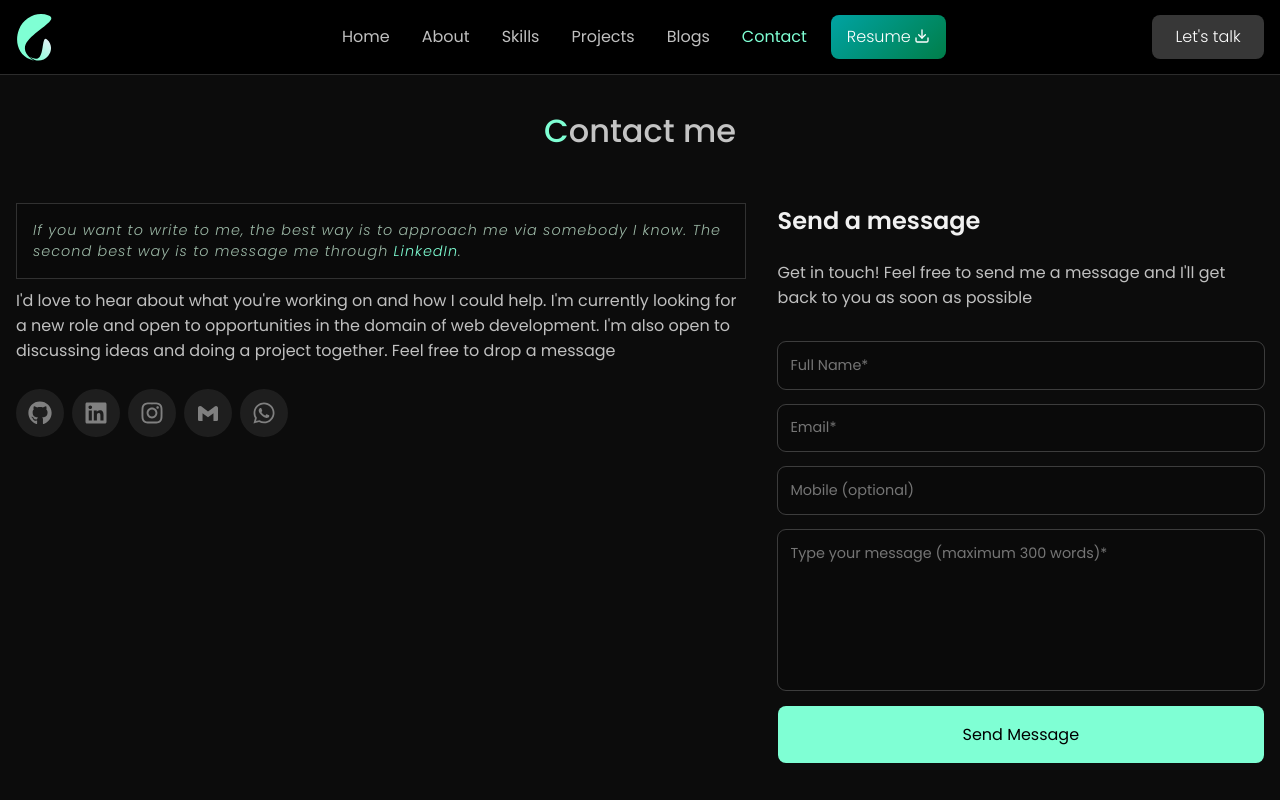
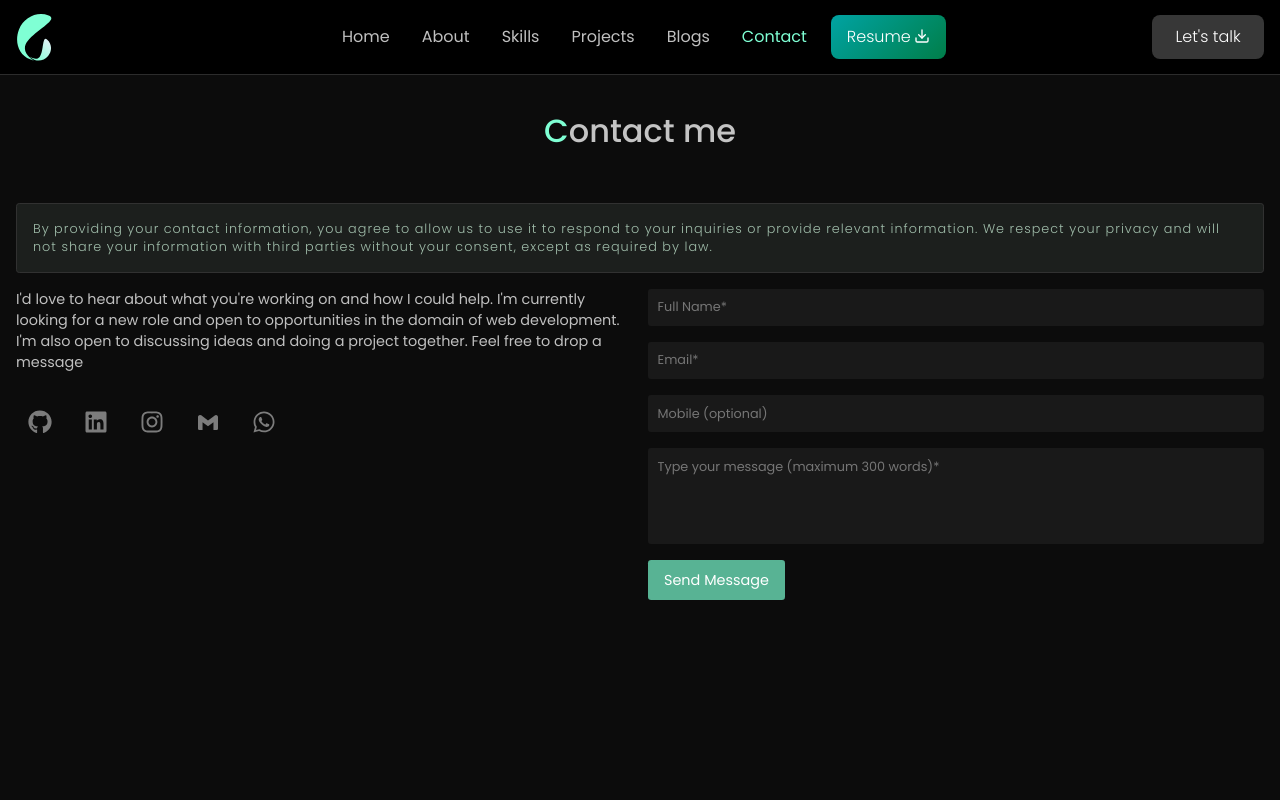
Before and after one commit to GanpatHada/my_portfolio, a React (Vite) app: page /contact in a window 1280 px wide. Built offline with nearby package versions, Linux system fonts and the light colour scheme; no server answers.

Commit message:
refactor : contact form

```diff
--- a/src/components/card/Card.css
+++ b/src/components/card/Card.css
@@ -32,13 +32,13 @@
 .card h1{
     color: rgb(201, 201, 201);
     padding: 0.5rem 0rem;
-    font-weight: 600;
-    font-size: 1.2rem;
+    font-weight: 500;
+    font-size: 1rem;
 
 }
 .card p{
     color: rgb(131, 131, 131);
-    font-size: 0.9rem;
+    font-size: 0.8rem;
     font-family: "Poppins";
 
 }
@@ -69,10 +69,10 @@
 
 @media screen and (max-width:540px){
     .card h1{
-        font-size: 1rem;
+        font-size: 0.9rem;
     }
     .card p{
-        font-size: 0.8rem;
+        font-size: 0.7rem;
     }
 
     .card .card-info-section{
--- a/src/components/mobile_nav/MobileNav.css
+++ b/src/components/mobile_nav/MobileNav.css
@@ -61,19 +61,21 @@
 
 }
 #resume-button-mobile{
-    display: block;
+    display: flex;
     background: linear-gradient(135deg, rgb(0, 163, 163), #008f53e1);
     color: white;
     margin: 1rem;
-    text-align: center;
+    align-items: center;
+    justify-content: center;
     font-size: 1.2rem;
-    padding: 1rem;
+    padding: 0.6rem 1rem;
     border-radius: 0.5rem;
 }
 #resume-button-mobile span{
     font-size: 1.5rem;
     position: relative;
     top: 0.3rem;
+    left: 0.5rem;
 }
 #close-button{
     color: rgb(212, 212, 212);
--- a/src/pages/contact/Contact.css
+++ b/src/pages/contact/Contact.css
@@ -1,7 +1,12 @@
 #contact-form-wrapper{
     height: 100%;
-    display: flex;
-    gap: 2rem;
+    display: grid;
+    grid-template-columns: repeat(2,1fr);
+    gap: 1rem;
+    height: fit-content;
+}
+#contact-form-wrapper > section:first-child{
+    grid-column: 1 / 3;
 }
 #contact-page section{
     display: flex;
@@ -11,23 +16,26 @@
     flex: 1.5;
     gap: 0.6rem;
 
+
+
+
+
 }
-#contact-page #info-section h1{
-    font-size: 3rem;
-    color: whitesmoke;
-}
+
 #contact-page #contact-recommend{
     color: rgba(216, 255, 229, 0.705);
-    font-size: 0.9rem;
-    font-style: italic;
+    font-size: 0.8rem;
     padding: 1rem;
-    background-color: rgba(0, 0, 0, 0.171);
+    background-color: rgba(43, 48, 46, 0.541);
     border: 1px solid rgb(49, 49, 49);
     font-weight: 300;
     letter-spacing: 1px;
+    border-radius: 0.2rem;
+    height: fit-content;
+
 }
 #contact-page #info-section h4{
-    font-size: 1rem;
+    font-size: 0.9rem;
     color:var(--primary-text);
     font-weight: 400;
 }
@@ -48,40 +56,41 @@
 }
 #contact-page #form-section textarea{
     display: block;
-    height: 10rem;
+    height: 6rem;
     width: 100%;
     resize: none;
     font-family: inherit;
 
 }
 #contact-page #form-section .form-inputs{
-    font-size: 0.9rem;
-    padding: 0.8rem;
-    border-radius: 0.5rem;
+    font-size: 0.8rem;
+    padding: 0.6rem;
+    border-radius: 0.2rem;
     border: none;
-    outline: 1px solid rgba(128, 128, 128, 0.425);
     color: rgb(236, 236, 236);
-    background-color: rgba(0, 0, 0, 0.199);
+    background-color: rgba(41, 41, 41, 0.473);
     transition: 0.2s  linear;
     font-family: inherit;
 
 
 }
 #contact-page #form-section .form-inputs:focus{
-    box-shadow:1px 1px 5px 1px rgba(127, 255, 212, 0.432),-1px -1px 5px 1px rgba(127, 255, 212, 0.438)
+    outline: none;
+    background-color: rgba(128, 128, 128, 0.199);
 }
 
 #contact-page #form-section #send-message-button{
-    font-size: 1rem;
-    padding: 1rem;
-    background-color: aquamarine;
-    border-radius: 0.5rem;
+    font-size: 0.9rem;
+    padding: 0.6rem 1rem;
+    background-color: rgb(88, 179, 148);
+    border-radius: 0.2rem;
     transition: 0.2s;
-    color: black;
+    color: white;
     font-family: inherit;
+    width: fit-content;
 }
 #contact-page #form-section #send-message-button:hover{
-    background-color: rgb(96, 184, 154);
+    background-color: rgb(100, 204, 169);
 }
 #contact-page #form-section #send-message-button:active{
     background-color: rgb(177, 255, 229);
@@ -94,23 +103,52 @@
 #contact-page #social-links .social-link{
     height: 3rem;
     width: 3rem;
-    background-color: rgba(155, 155, 155, 0.13);
     border-radius: 1.5rem;
     font-size: 1.5rem;
-    color: gray;
+    color: rgb(124, 124, 124);
     transition: 0.2s ease-in;
     cursor: pointer;
+    position: relative;
+    background-color: transparent;
+    z-index: 1;
+
+
+
+}
+#contact-page #social-links .social-link::before{
+    content: "";
+    position: absolute;
+    top: 50%;
+    left: 50%;
+    transform: translate(-50%,-50%);
+    height: 0rem;
+    width: 0rem;
+    background-color: rgba(255, 255, 255, 0.233);
+    transition: 0.2s ease-in-out;
+    border-radius: 1.5rem;
+    z-index: -1;
+
+
 }
 #contact-page #social-links .social-link:hover{
-    color: rgb(214, 214, 214);
-    background-color: rgb(63, 63, 63);
+    color: whitesmoke;
+}
+#contact-page #social-links .social-link:hover::before{
+    height: 3rem;
+    width: 3rem;
+
 }
 @media screen and (max-width:768px) {
     #contact-form-wrapper{
+        display: flex;
         flex-direction: column;
     }
     #contact-page #form-section{
         padding: 0rem 0rem 1rem 0rem;
     }
+    #contact-page #social-links{
+        justify-content: center;
+        margin-bottom: 1rem;
+    }
 
 }
--- a/src/pages/contact/Contact.jsx
+++ b/src/pages/contact/Contact.jsx
@@ -2,53 +2,50 @@ import React, { useState } from "react";
 import "./Contact.css";
 import { toast } from "react-toastify";
 import { sendMessage } from "../../services/ContactService";
-import { checkEmptyFields,checkValidEmail, initialMessage} from "../../utils/ContactUtils";
+import {
+  checkEmptyFields,
+  checkValidEmail,
+  initialMessage,
+} from "../../utils/ContactUtils";
 import { FaGithub, FaInstagram, FaLinkedin, FaWhatsapp } from "react-icons/fa6";
 import { BiLogoGmail } from "react-icons/bi";
 
 const ContactForm = () => {
-  const[message,setMessage]=useState({...initialMessage})
-  const[loading,setLoading]=useState(false);
+  const [message, setMessage] = useState({ ...initialMessage });
+  const [loading, setLoading] = useState(false);
 
-  const {clientEmail,clientName,clientMessageText,clientNumber}=message;
+  const { clientEmail, clientName, clientMessageText, clientNumber } = message;
 
-  const handleFieldChange=({target:{name,value}})=>{
-      return(setMessage({...message,[name]:value}))
-  }
+  const handleFieldChange = ({ target: { name, value } }) => {
+    return setMessage({ ...message, [name]: value });
+  };
 
-  const handleSendMessage=async()=>{
-        let areFieldsEmpty=checkEmptyFields(message);
-        if(areFieldsEmpty)
-          return toast.warning('required* fields are mandatory');
-        let emailVerified=checkValidEmail(message.clientEmail)
-        if(!emailVerified)
-          return toast.warning('Invalid email');
+  const handleSendMessage = async () => {
+    let areFieldsEmpty = checkEmptyFields(message);
+    if (areFieldsEmpty) return toast.warning("required* fields are mandatory");
+    let emailVerified = checkValidEmail(message.clientEmail);
+    if (!emailVerified) return toast.warning("Invalid email");
     try {
       setLoading(true);
       await sendMessage(message);
-          toast.success('Message sent successfuly')
-          setMessage({...initialMessage})
+      toast.success("Message sent successfuly");
+      setMessage({ ...initialMessage });
     } catch (error) {
-          toast.error('Something went wrong!');
-
-        }
-        finally{
+      toast.error("Something went wrong!");
+    } finally {
       setLoading(false);
     }
-
-
-
-  }
+  };
   return (
     <section id="form-section">
-      <h2>Send a message</h2>
+      {/* <h2>Send a message</h2>
       <p>
         Get in touch! Feel free to send me a message and I'll get back to you as
         soon as possible
-      </p>
+      </p> */}
       <input
         className="form-inputs"
-        onChange={(e)=>handleFieldChange(e)}
+        onChange={(e) => handleFieldChange(e)}
         type="text"
         maxLength={100}
         name="clientName"
@@ -58,7 +55,7 @@ const ContactForm = () => {
       />
       <input
         className="form-inputs"
-        onChange={(e)=>handleFieldChange(e)}
+        onChange={(e) => handleFieldChange(e)}
         type="text"
         name="clientEmail"
         value={clientEmail}
@@ -68,7 +65,7 @@ const ContactForm = () => {
       />
       <input
         className="form-inputs"
-        onChange={(e)=>handleFieldChange(e)}
+        onChange={(e) => handleFieldChange(e)}
         type="text"
         maxLength={10}
         value={clientNumber}
@@ -79,13 +76,80 @@ const ContactForm = () => {
       <textarea
         maxLength={300}
         className="form-inputs"
-        onChange={(e)=>handleFieldChange(e)}
+        onChange={(e) => handleFieldChange(e)}
         name="clientMessageText"
         id="clientMessageText"
         value={clientMessageText}
         placeholder="Type your message (maximum 300 words)*"
       ></textarea>
-      <button disabled={loading} id="send-message-button" onClick={handleSendMessage}>{loading?"Sending Message ...":"Send Message"}</button>
+      <button
+        disabled={loading}
+        id="send-message-button"
+        onClick={handleSendMessage}
+      >
+        {loading ? "Sending Message ..." : "Send Message"}
+      </button>
+    </section>
+  );
+};
+
+const ContactDisclaimer = () => {
+  return (
+    <section id="contact-recommend">
+      By providing your contact information, you agree to allow us to use it to
+      respond to your inquiries or provide relevant information. We respect your
+      privacy and will not share your information with third parties without
+      your consent, except as required by law.
+    </section>
+  );
+};
+
+const ContactInfo = () => {
+  return (
+    <section id="info-section">
+      <h4>
+        I'd love to hear about what you're working on and how I could help. I'm
+        currently looking for a new role and open to opportunities in the domain
+        of web development. I'm also open to discussing ideas and doing a
+        project together. Feel free to drop a message{" "}
+      </h4>
+      <div id="social-links">
+        <a
+          target="blank"
+          href="https://github.com/GanpatHada"
+          className="social-link all-centered"
+        >
+          <FaGithub />
+        </a>
+        <a
+          target="blank"
+          href="https://www.linkedin.com/in/ganpathada/"
+          className="social-link all-centered"
+        >
+          <FaLinkedin />
+        </a>
+        <a
+          target="blank"
+          href="https://www.instagram.com/ganpat_hada/"
+          className="social-link all-centered"
+        >
+          <FaInstagram />
+        </a>
+        <a
+          target="blank"
+          href="mailto:hadaganpat42@gmail.com"
+          className="social-link all-centered"
+        >
+          <BiLogoGmail />
+        </a>
+        <a
+          target="blank"
+          href="https://wa.me/9179373806"
+          className="social-link all-centered"
+        >
+          <FaWhatsapp />
+        </a>
+      </div>
     </section>
   );
 };
@@ -98,28 +162,9 @@ const Contact = () => {
       </header>
       <main>
         <div id="contact-form-wrapper">
-          <section id="info-section">
-            <div id="contact-recommend">
-              If you want to write to me, the best way is to approach me via
-              somebody I know. The second best way is to message me through{" "}
-              <a href="https://www.linkedin.com/in/ganpathada/" target="_blank" className="app-links">LinkedIn</a>.
-            </div>
-            <h4>
-              I'd love to hear about what you're working on and how I could
-              help. I'm currently looking for a new role and open to
-              opportunities in the domain of web development. I'm also open to
-              discussing ideas and doing a project together. Feel free to drop a
-              message{" "}
-            </h4>
-            <div id="social-links">
-                 <a target="blank" href="https://github.com/GanpatHada" className="social-link all-centered"><FaGithub /></a>
-                 <a target="blank" href="https://www.linkedin.com/in/ganpathada/" className="social-link all-centered"><FaLinkedin /></a>
-                 <a target="blank" href="https://www.instagram.com/ganpat_hada/" className="social-link all-centered"><FaInstagram /></a>
-                 <a target="blank" href="mailto:hadaganpat42@gmail.com" className="social-link all-centered"><BiLogoGmail /></a>
-                 <a target="blank" href="https://wa.me/9179373806" className="social-link all-centered"><FaWhatsapp /></a>
-            </div>
-          </section>
-          <ContactForm/>
+          <ContactDisclaimer />
+          <ContactInfo />
+          <ContactForm />
         </div>
       </main>
     </div>
```
Also changed, not shown: src/pages/home/Home.css (+30 -9 lines). Lines whose indentation alone changed are shown as unchanged.
